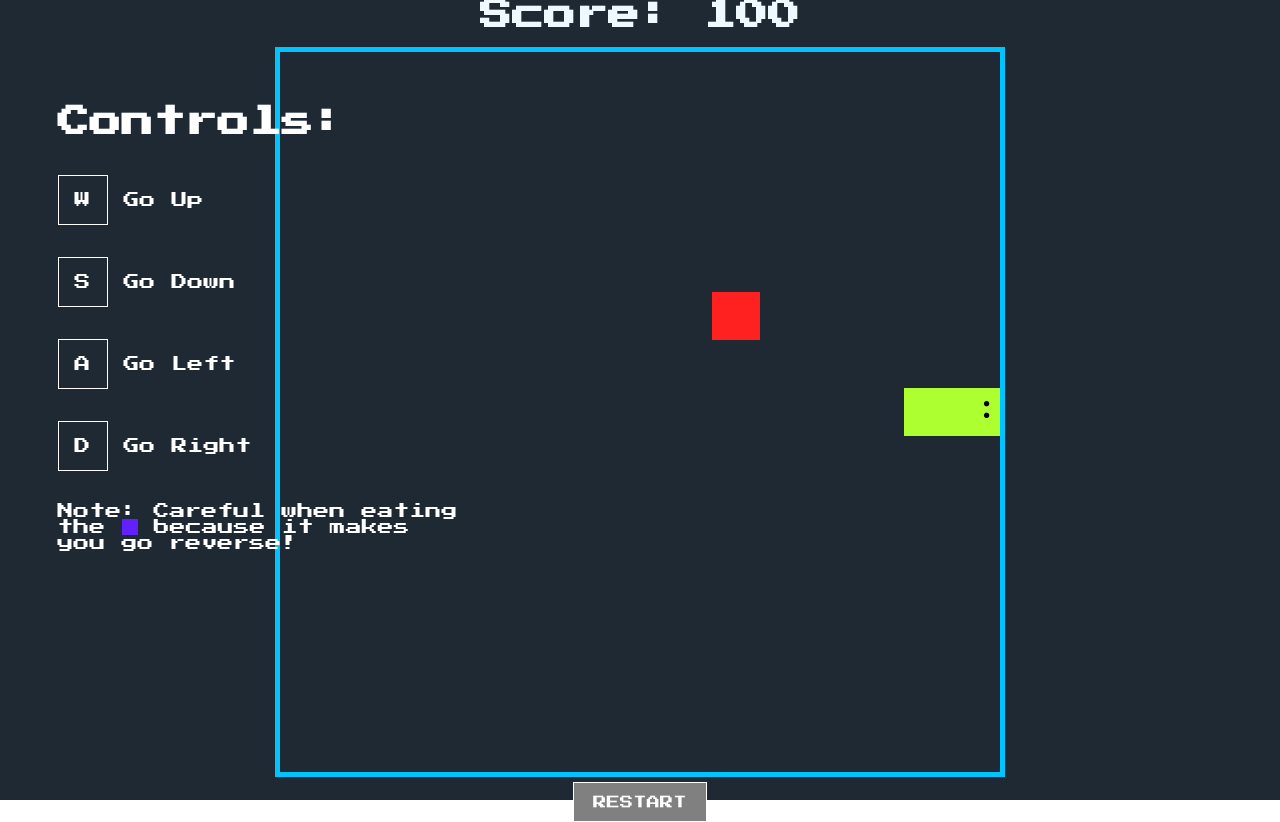
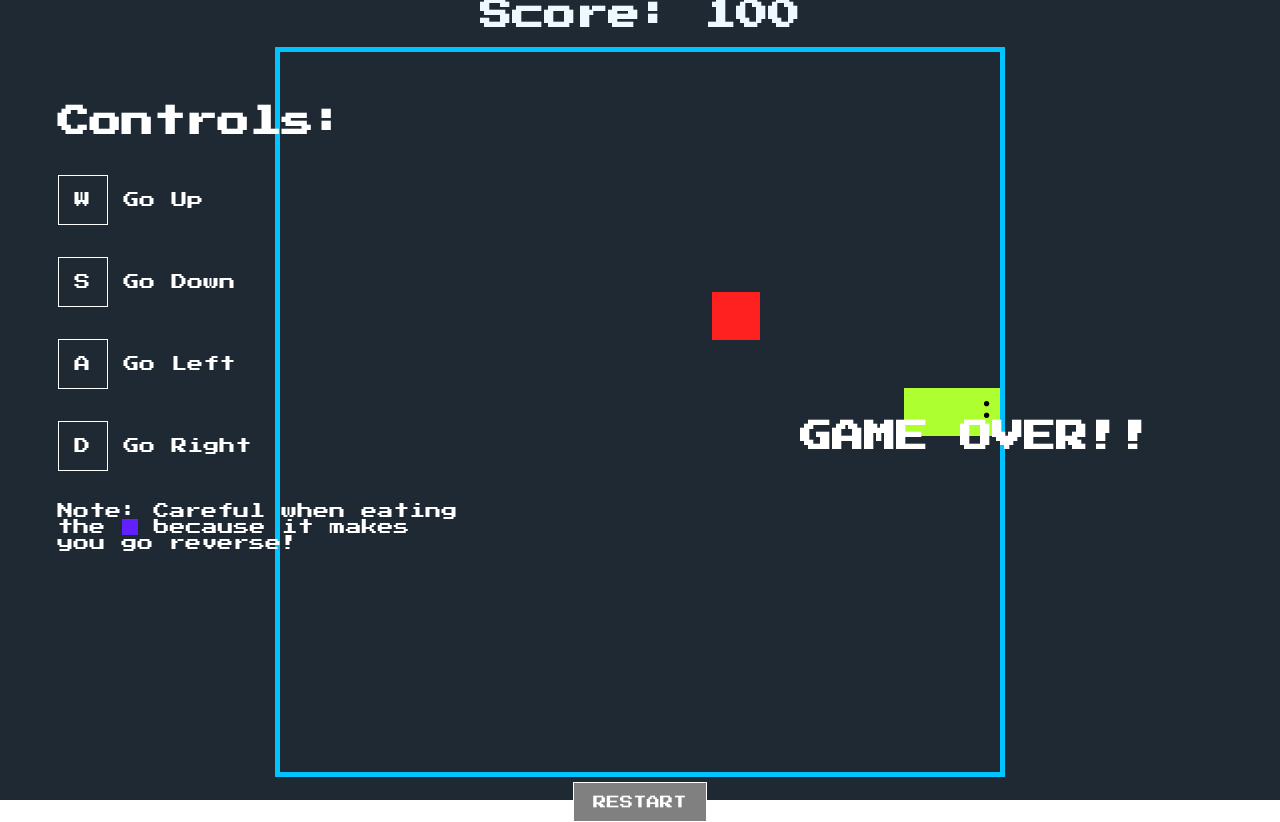
Before and after one commit to ashiqurrah7/react-snake-game, a React (Vite) app: page / in a window 1280 px wide. Built offline with nearby package versions, Linux system fonts and the light colour scheme.

Commit message:
FIXED FINALLY

```diff
--- a/src/Board/Board.tsx
+++ b/src/Board/Board.tsx
@@ -53,6 +53,7 @@ export const Board = () => {
   const [foodCell, setFoodCell] = useState(randomIntFromRange(1, BOARD_SIZE*BOARD_SIZE));
   const [score, setScore] = useState(0);
   const isGameOver = useRef(false);
+  const [gameState, setGameState] = useState(false);
 
   useEffect(() => {
     window.addEventListener("keydown", (e) => {
@@ -70,6 +71,7 @@ export const Board = () => {
   setFoodCell(randomIntFromRange(1, BOARD_SIZE*BOARD_SIZE));
   setScore(0);
   isGameOver.current = false;
+  setGameState(false);
   }
 
 
@@ -187,12 +189,13 @@ export const Board = () => {
 
   const handleGameOver = () => {
     isGameOver.current = true;
+    setGameState(true);
   };
 
   return (
     <div>
       <div className="score">
-        <h1>{!isGameOver.current ? `Score: ${score}` : "Game Over"}</h1>
+        <h1>{`Score: ${score}`}</h1>
       </div>
       <div className="instructions">
         <h1>Controls: </h1>
@@ -202,6 +205,9 @@ export const Board = () => {
         <div className="controls"><p>D</p> Go Right</div>
         <div className="note">Note: Careful when eating the <span>&nbsp;</span> because it makes you go reverse!</div>
       </div>
+      {gameState ? <div className="gameOver">
+        <h1>GAME OVER!!</h1>
+      </div> : ""}
       <div className="board">
         {board.map((row, rowIdx) => (
           <div key={rowIdx} className="row">
--- a/src/Board/board.css
+++ b/src/Board/board.css
@@ -98,7 +98,17 @@
     width: 25em;
     padding: 2em;
 }
+.gameOver{
+    position: absolute;
+    right: 10%;
+    top: 50%;
+    bottom: 50%;
+}
 
+.gameOver h1{
+    font-family:'Press Start 2P', 'Comic Sans MS';
+    color: white;
+}
 .instructions h1{
     font-family:'Press Start 2P', 'Comic Sans MS';
     color: white;
```
